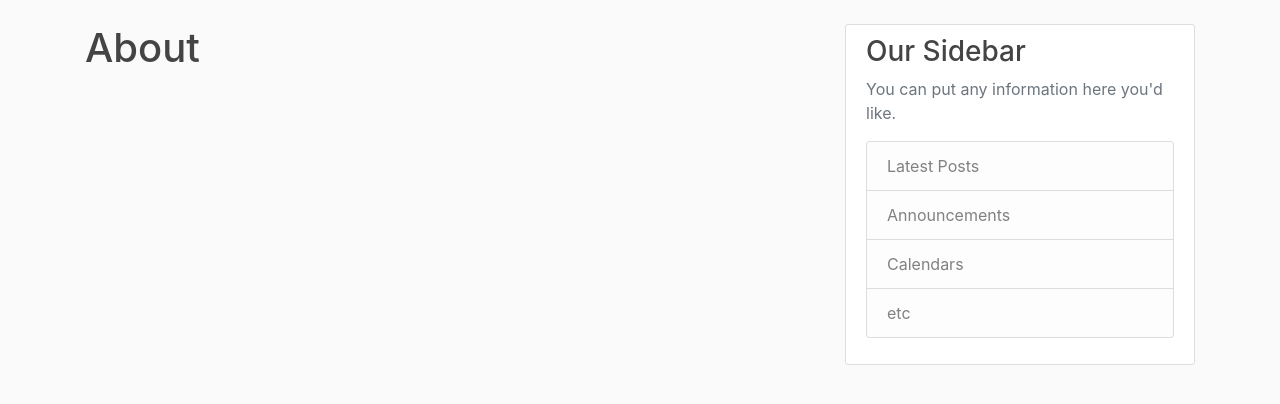
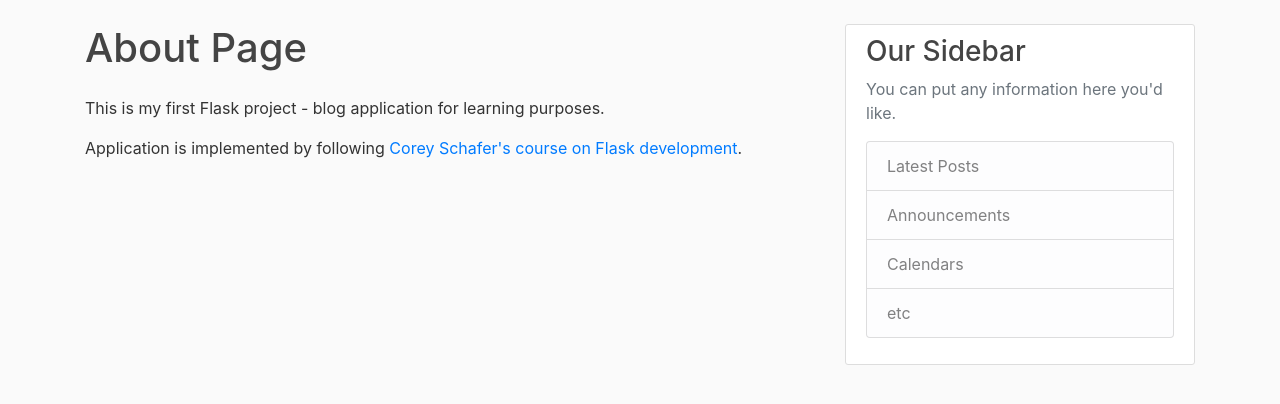
Before and after one commit to stalker92/FlaskBlog, a Flask app: page /about in a window 1280 px wide. Shown: the part 56-460 px from the top of the page. Run offline with Flask 2, Linux system fonts and the light colour scheme; some libraries are stand-ins or nearby versions.

Commit message:
Minor refactoring.

```diff
--- a/flaskblog/models.py
+++ b/flaskblog/models.py
@@ -21,7 +21,7 @@ class User(db.Model, UserMixin):
         return f"User('{self.username}', '{self.email}', '{self.image}')"
 
     def get_reset_token(self, expires_sec=1800):
-        serializer = Serializer(app.config['SECRET_KEY'], expires_sec)
+        serializer = Serializer(current_app.config['SECRET_KEY'], expires_sec)
         return serializer.dumps({'user_id': self.id}).decode('utf-8')
 
     @staticmethod
--- a/flaskblog/posts/routes.py
+++ b/flaskblog/posts/routes.py
@@ -6,6 +6,7 @@ from flaskblog.models import Post
 from flaskblog.posts.forms import PostForm
 
 posts = Blueprint('posts', __name__)
+
 
 @posts.route('/post/new', methods=['GET', 'POST'])
 @login_required
@@ -51,7 +52,6 @@ def delete_post(post_id):
     post = Post.query.get_or_404(post_id)
     if post.author != current_user:
         abort(403)
-    form = PostForm()
     db.session.delete(post)
     db.session.commit()
     flash('Your post has been deleted!', 'success')
--- a/flaskblog/templates/main/about.html
+++ b/flaskblog/templates/main/about.html
@@ -1,5 +1,9 @@
 {% extends "layout.html" %}
 
 {% block content %}
-    <h1>About</h1>
+    <h1 class="mb-4">About Page</h1>
+    <p>This is my first Flask project - blog application for learning purposes.</p>
+    <p>Application is implemented by following
+        <a href="https://www.youtube.com/watch?v=MwZwr5Tvyxo&list=PL-osiE80TeTs4UjLw5MM6OjgkjFeUxCYH" target="_blank">Corey Schafer's course on Flask development</a>.
+    </p>
 {% endblock content %}
--- a/flaskblog/templates/users/login.html
+++ b/flaskblog/templates/users/login.html
@@ -40,7 +40,7 @@
             <div class="form-group">
                 {{ form.submit(class='btn btn-outline-info') }}
                 <small class="text-muted ml-2">
-                    <a href="{{ url_for('users.reset_request') }}">Forgot password?</a>
+                    <a href="{{ url_for('users.password_reset_request') }}">Forgot password?</a>
                 </small>
             </div>
         </form>
--- a/flaskblog/users/utils.py
+++ b/flaskblog/users/utils.py
@@ -1,6 +1,6 @@
 import os
 import secrets
-from flask import current_app
+from flask import current_app, url_for
 from flask_mail import Message
 from PIL import Image
 from flaskblog import mail
@@ -23,7 +23,7 @@ def send_reset_email(user):
     msg = Message('FlaskBlog - Password Reset Request', sender='noreply@demo.com',
                   recipients=[user.email])
     msg.body = f'''To reset your password, visit the following link:
-{url_for('reset_token', token=token, _external=True)}
+{url_for('users.password_reset_token', token=token, _external=True)}
 
 If you did not make this request, simply ignore this email.'''
     mail.send(msg)
```
Also changed, not shown: flaskblog/users/forms.py (+7 -14 lines), flaskblog/users/routes.py (+4 -4 lines), README.md, flaskblog/templates/users/password_reset.html (renamed from flaskblog/templates/users/reset_password.html), flaskblog/templates/users/password_reset_request.html (renamed from flaskblog/templates/users/reset_request.html).
